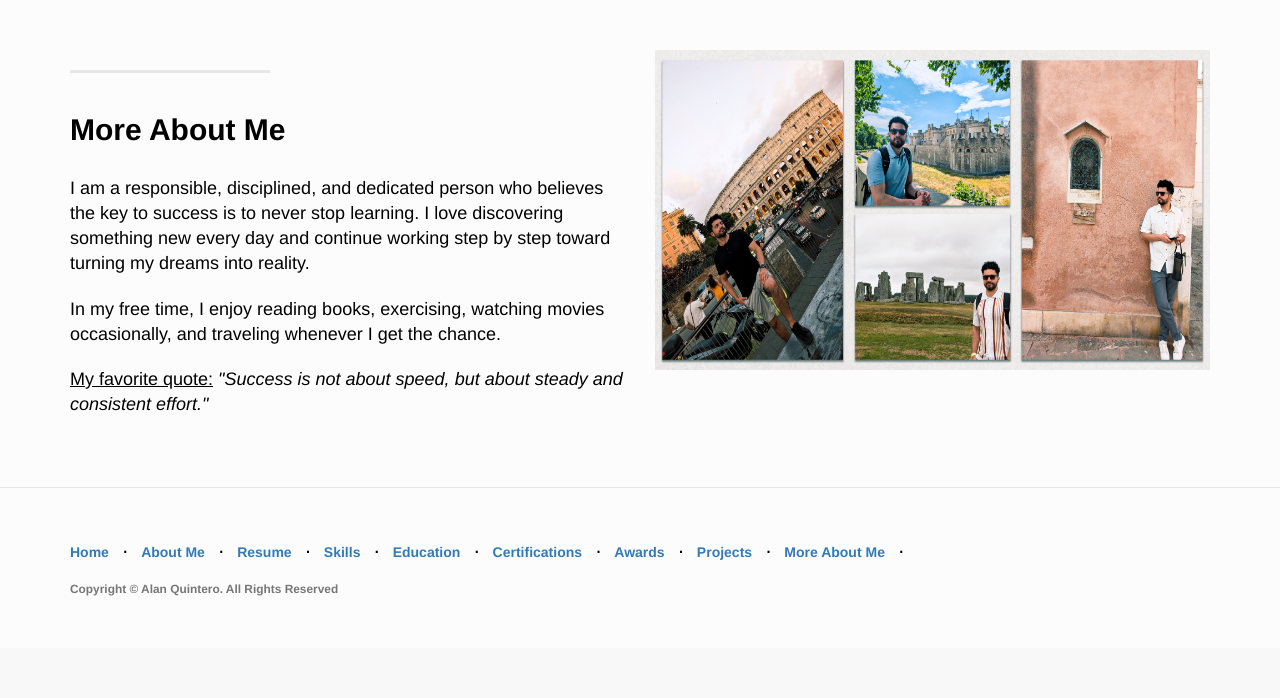
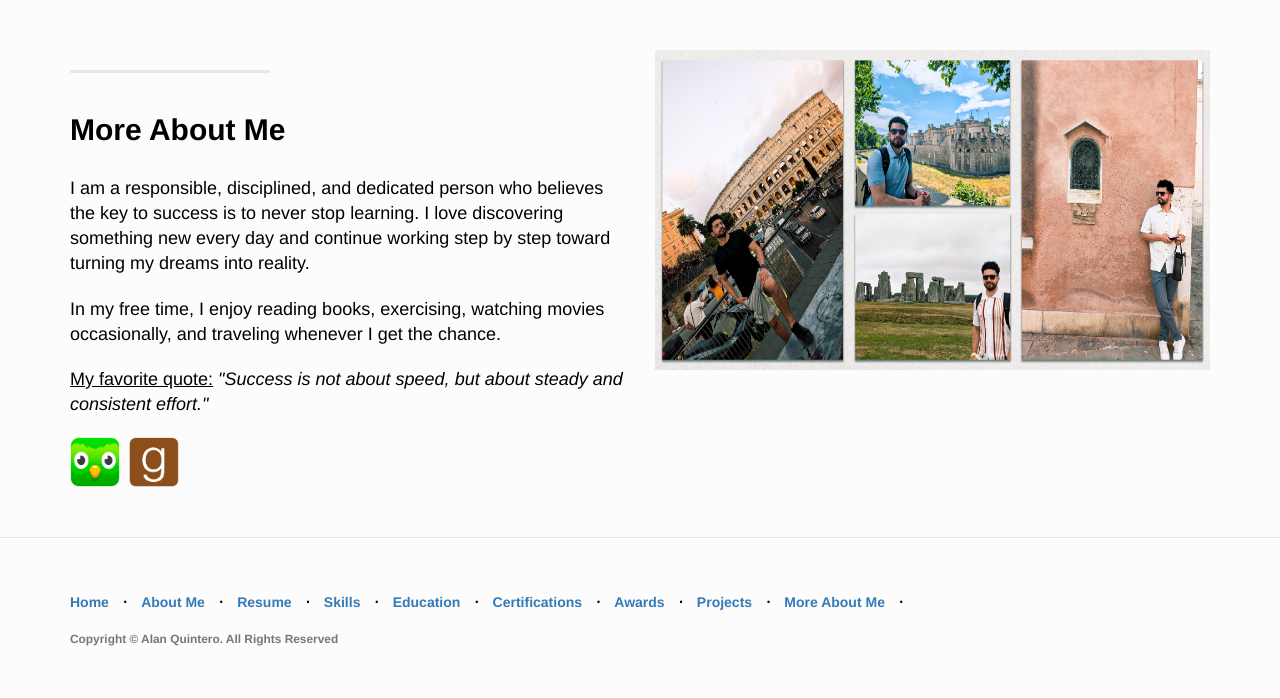
Before and after one commit to alanquintero/alanquintero.github.io, a PHP site: page / in a window 1280 px wide. Shown: the part 5117-5815 px from the top of the page. Before the commit the page ends 5713 px from the top, so only its background shows below. Run offline with PHP 8.4, Linux system fonts and the light colour scheme; some web fonts are replaced.

Commit message:
add icons for more about me

```diff
--- a/css/style.css
+++ b/css/style.css
@@ -246,6 +246,30 @@ input:checked + .slider:before {
     font-size: 14px;
     font-weight: 400;
     letter-spacing: 2px;
+}
+
+
+/**
+ ***** MORE ABOUT ME *****
+*/
+
+.more-about-img {
+    color: #fff;
+    width: 50px;
+    height: 50px;
+    line-height: 50px;
+    font-size: 1.4em;
+    text-align: center;
+    z-index: 100;
+
+    /* Ensure the images stay in a horizontal row */
+    display: inline-block;
+
+    /* Space between each image */
+    margin-right: 5px;
+
+    /* Align images vertically in the middle if next to text */
+    vertical-align: middle;
 }
 
 
--- a/index.html
+++ b/index.html
@@ -678,6 +678,15 @@
                     traveling whenever I get the chance.</p>
                 <p class="lead"><u>My favorite quote:</u> <i>"Success is not about speed, but about steady and
                     consistent effort."</i></p>
+                <a href="https://www.duolingo.com/profile/alan.quintero?via=share_profile_link" title="Duolingo"
+                   target="_blank">
+                    <img class="more-about-img info img-responsive" src="img/moreAboutMe/duolingo.png"
+                         alt="Duolingo logo">
+                </a>
+                <a href="https://www.goodreads.com/user/show/75090774-alan-quintero" title="Goodreads" target="_blank">
+                    <img class="more-about-img info img-responsive" src="img/moreAboutMe/goodreads.png"
+                         alt="Goodreads logo">
+                </a>
             </div>
             <div class="col-lg-6 col-sm-6">
                 <img class="img-responsive" src="img/moreAboutMe/collage.jpg" alt="" style="width:600px;height:320px;">
```
Also changed, not shown: img/moreAboutMe/duolingo.png (added), img/moreAboutMe/goodreads.png (added).
